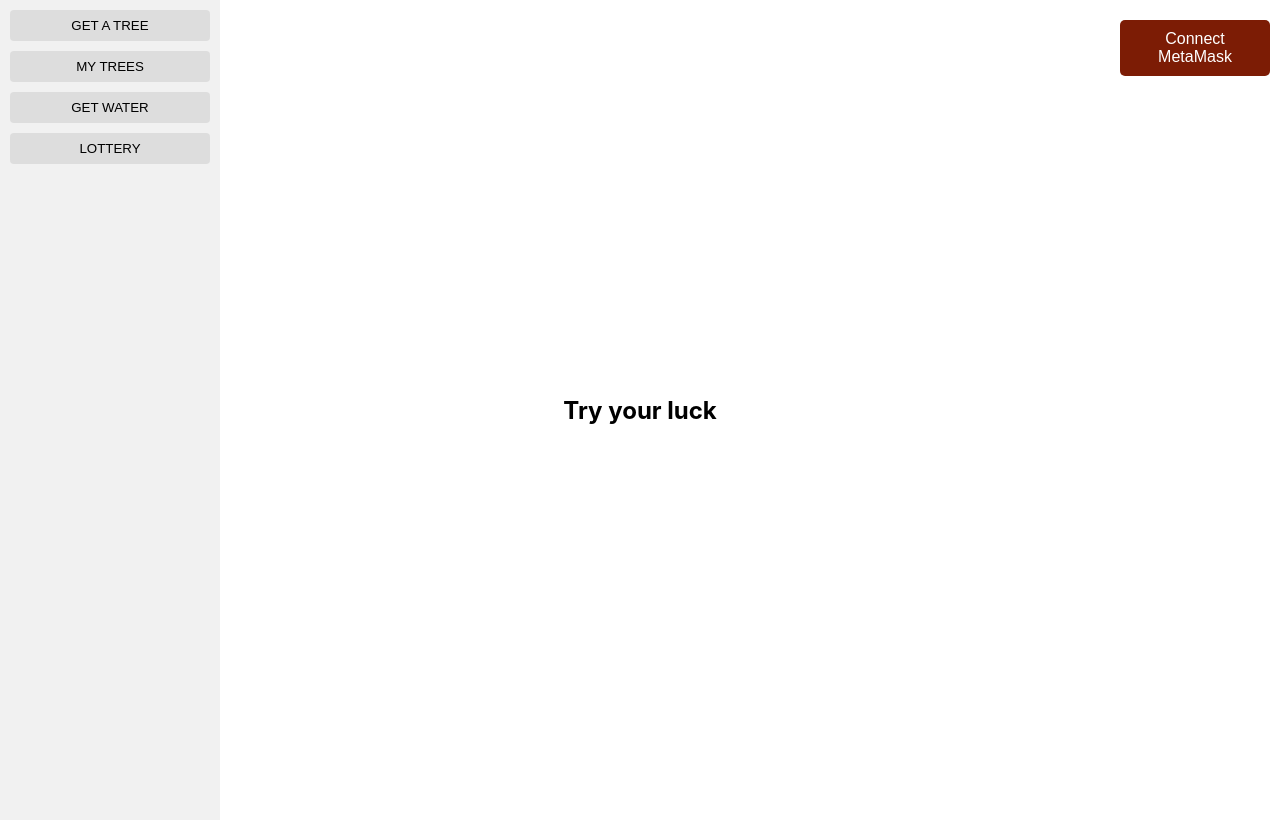
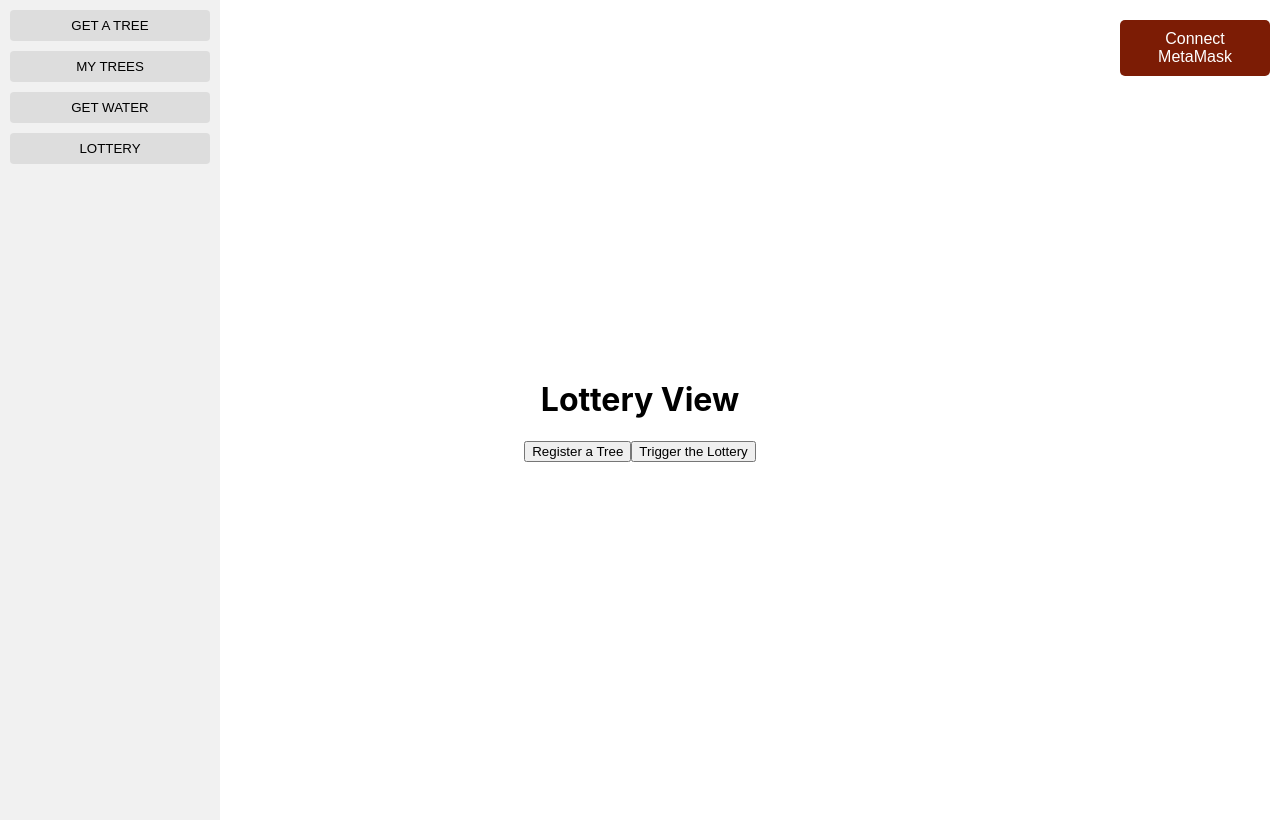
Before and after one commit to heyou88/Degencanopy-FrontEnd, a React (Create React App) app: page / in a window 1280 px wide. Both pictures are taken after a click on the button "LOTTERY". Built offline with nearby package versions, Linux system fonts and the light colour scheme.

Commit message:
lottery view

```diff
--- /dev/null
+++ b/src/components/Lottery.js
@@ -0,0 +1,47 @@
+import React, { useState } from "react";
+
+function LotteryView() {
+  const [lotteryResult, setLotteryResult] = useState(null);
+
+  const registerTree = () => {
+    // Logic to register a tree
+    console.log("Tree registered");
+  };
+
+  const triggerLottery = () => {
+    // Logic to trigger the lottery
+    const randomNumber = Math.random(); // generates a random number between 0 and 1
+    if (randomNumber > 0.5) {
+      setLotteryResult("won");
+    } else {
+      setLotteryResult("lost");
+    }
+  };
+
+  const redeemPrize = () => {
+    // Logic to redeem the prize
+    console.log("Prize redeemed");
+  };
+
+  return (
+    <div>
+      <h1>Lottery View</h1>
+      <button onClick={registerTree}>Register a Tree</button>
+      <button onClick={triggerLottery}>Trigger the Lottery</button>
+      {lotteryResult === "won" && (
+        <div>
+          <h2>YOU WON</h2>
+          <button onClick={redeemPrize}>Redeem</button>
+        </div>
+      )}
+      {lotteryResult === "lost" && (
+        <div>
+          <h2>YOU DIDN'T WIN THIS TIME</h2>
+          <p>Try growing your tree to improve your chances and try again next week</p>
+        </div>
+      )}
+    </div>
+  );
+}
+
+export default LotteryView;
--- a/src/components/Page.js
+++ b/src/components/Page.js
@@ -3,6 +3,7 @@ import React, { useState } from 'react';
 import './page.css';
 import TreesPage from './Trees';
 import MyTreesPage from './MyTreesPage';
+import Lottery  from './Lottery';
 
 const Page = ({ currentPage }) => {
   // const [myTrees, setMyTrees] = useState([]);
@@ -21,7 +22,7 @@ const Page = ({ currentPage }) => {
       case 'GET WATER':
         return <h2>Water the tree</h2>;
       case 'LOTTERY':
-        return <h2>Try your luck</h2>;
+        return <Lottery/>;
       default:
         return null;
     }
```
Also changed, not shown: 1 other file (tests, documents, lock files or other folders).
